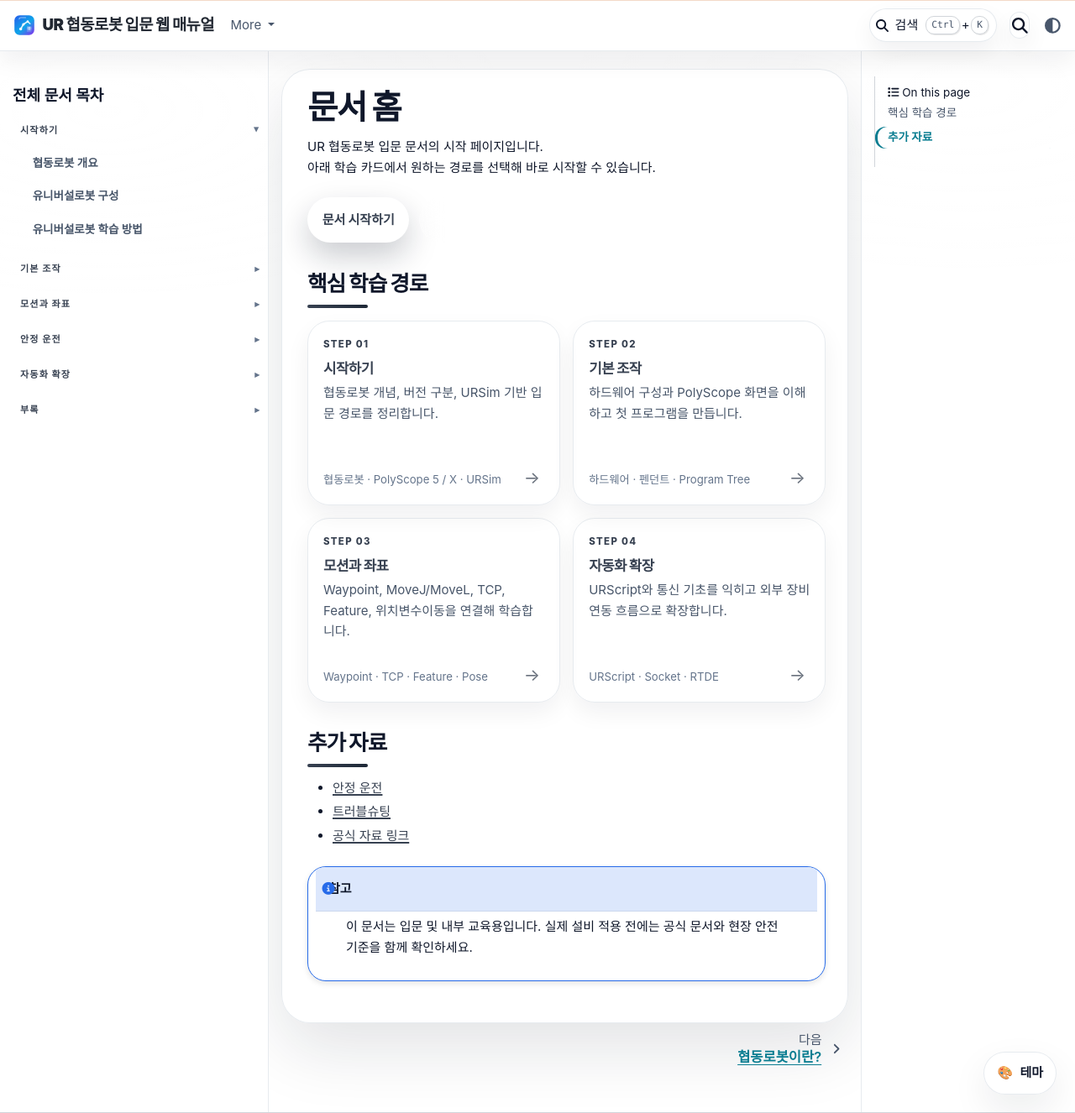
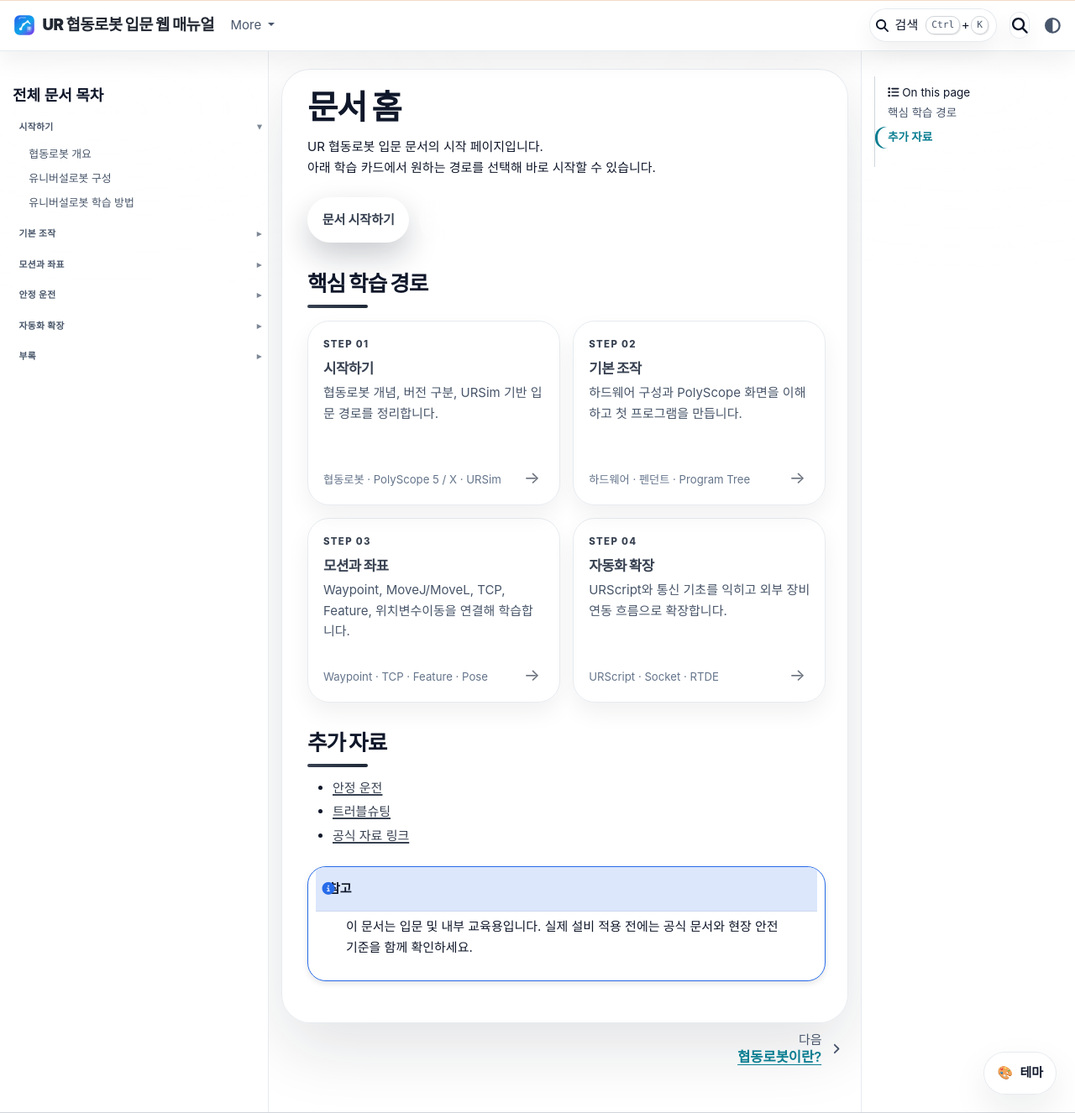
Before and after one commit to shh444/cobot-guidance, a Sphinx documentation site: the page built from docs/index.md, in a window 1280 px wide and 1326 px high. Shown: the whole window at 84% size. Built offline with Sphinx 7.4.7 and the PyData theme 0.15.4, drawn with Linux system fonts in a browser that asks for light colours.

Commit message:
first commit

```diff
--- a/docs/_static/custom.css
+++ b/docs/_static/custom.css
@@ -117,33 +117,33 @@
 nav.bd-links p.caption,
 p.sidebar-header,
 .sidebar-primary-item .sidebar-header-items__title {
-  font-size: 0.74rem;
-  font-weight: 800;
-  letter-spacing: 0.12em;
-  text-transform: uppercase;
+  font-size: 0.67rem;
+  font-weight: 700;
+  letter-spacing: 0.07em;
+  text-transform: none;
   color: var(--manual-text-faint);
 }
 
 .bd-links .nav {
-  gap: 0.24rem;
+  gap: 0.1rem;
 }
 
 .bd-docs-nav .sidebar-section {
-  margin: 0.25rem 0 0.5rem;
+  margin: 0.2rem 0 0.4rem;
 }
 
 .bd-docs-nav .sidebar-section > summary {
   list-style: none;
   cursor: pointer;
-  border-radius: 10px;
-  padding: 0.42rem 0.6rem;
-  border: 1px solid rgba(var(--brand-500), 0.18);
-  background: linear-gradient(90deg, rgba(var(--brand-500), 0.10), rgba(var(--accent-500), 0.05));
-  color: rgb(var(--brand-700));
-  font-size: 0.74rem;
-  font-weight: 800;
-  letter-spacing: 0.1em;
-  text-transform: uppercase;
+  border-radius: 8px;
+  padding: 0.32rem 0.5rem;
+  border: 1px solid rgba(var(--brand-500), 0.13);
+  background: color-mix(in srgb, var(--manual-surface-strong) 94%, transparent);
+  color: var(--manual-text-soft);
+  font-size: 0.72rem;
+  font-weight: 700;
+  letter-spacing: 0.03em;
+  text-transform: none;
 }
 
 .bd-docs-nav .sidebar-section > summary::-webkit-details-marker {
@@ -153,13 +153,14 @@
 .bd-docs-nav .sidebar-section > summary::after {
   content: "▸";
   float: right;
-  color: var(--manual-text-faint);
+  color: rgba(71, 85, 105, 0.7);
   transition: transform 0.18s ease;
 }
 
 .bd-docs-nav .sidebar-section > summary:hover {
-  border-color: rgba(var(--brand-500), 0.28);
-  background: linear-gradient(90deg, rgba(var(--brand-500), 0.13), rgba(var(--accent-500), 0.07));
+  border-color: rgba(var(--brand-500), 0.2);
+  background: color-mix(in srgb, var(--manual-surface-strong) 88%, rgba(var(--brand-500), 0.05));
+  color: var(--manual-text);
 }
 
 .bd-docs-nav .sidebar-section[open] > summary::after {
@@ -167,39 +168,42 @@
 }
 
 .bd-docs-nav .sidebar-section[open] > summary {
-  border-color: rgba(var(--brand-500), 0.30);
+  border-color: rgba(var(--brand-500), 0.25);
 }
 
 .bd-docs-nav .sidebar-section > .nav.bd-sidenav {
-  margin-top: 0.25rem;
-  margin-left: 0.3rem;
-  padding-left: 0.5rem;
-  border-left: 1px dashed rgba(var(--brand-500), 0.22);
+  margin-top: 0.2rem;
+  margin-left: 0.28rem;
+  padding-left: 0.45rem;
+  border-left: 1px solid rgba(var(--brand-500), 0.16);
 }
 
 .bd-docs-nav .sidebar-section > .nav.bd-sidenav li > a {
-  background: rgba(var(--brand-500), 0.03);
+  background: transparent;
 }
 
 .bd-links .nav li > a {
-  border-radius: 14px;
-  padding: 0.58rem 0.78rem;
+  border-radius: 8px;
+  padding: 0.38rem 0.56rem;
+  font-size: 0.86rem;
+  line-height: 1.38;
   color: var(--manual-text-soft);
-  font-weight: 600;
+  font-weight: 500;
   transition: background 0.18s ease, color 0.18s ease, transform 0.18s ease;
 }
 
 .bd-links .nav li > a:hover {
-  background: rgba(var(--brand-500), 0.08);
+  background: rgba(var(--brand-500), 0.05);
   color: var(--manual-text);
-  transform: translateX(2px);
+  transform: none;
 }
 
 .bd-links .nav li.current > a,
 .bd-links .nav li.active > a {
-  background: linear-gradient(90deg, rgba(var(--brand-500), 0.14), rgba(var(--accent-500), 0.08));
-  color: rgb(var(--brand-700));
-  font-weight: 800;
+  background: color-mix(in srgb, var(--manual-surface-strong) 88%, rgba(var(--brand-500), 0.12));
+  border: 1px solid rgba(var(--brand-500), 0.2);
+  color: var(--manual-text);
+  font-weight: 700;
 }
 
 .bd-toc nav ul {
```
